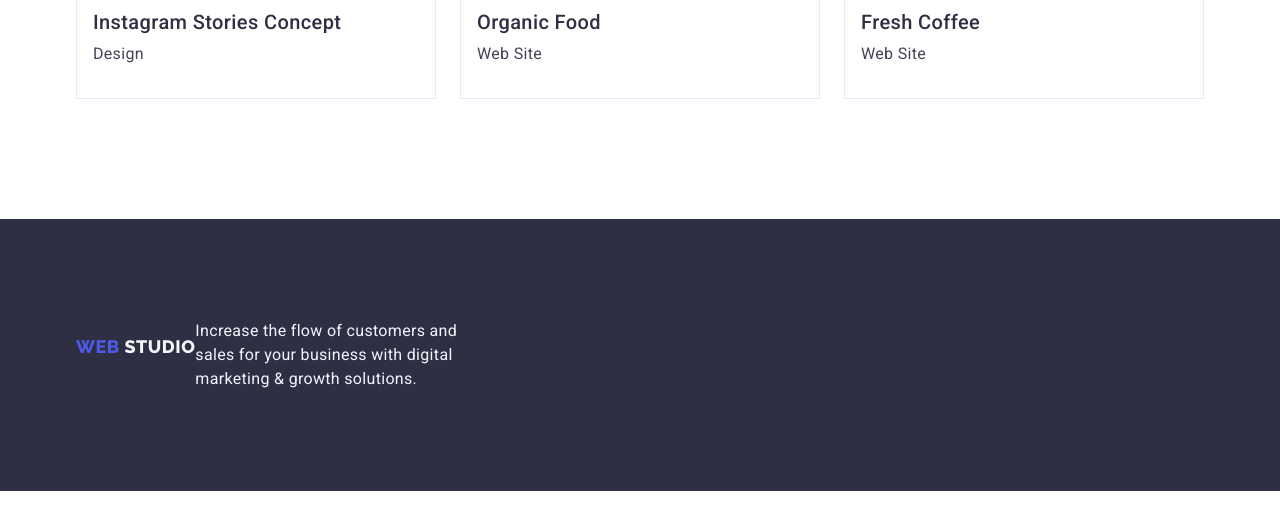
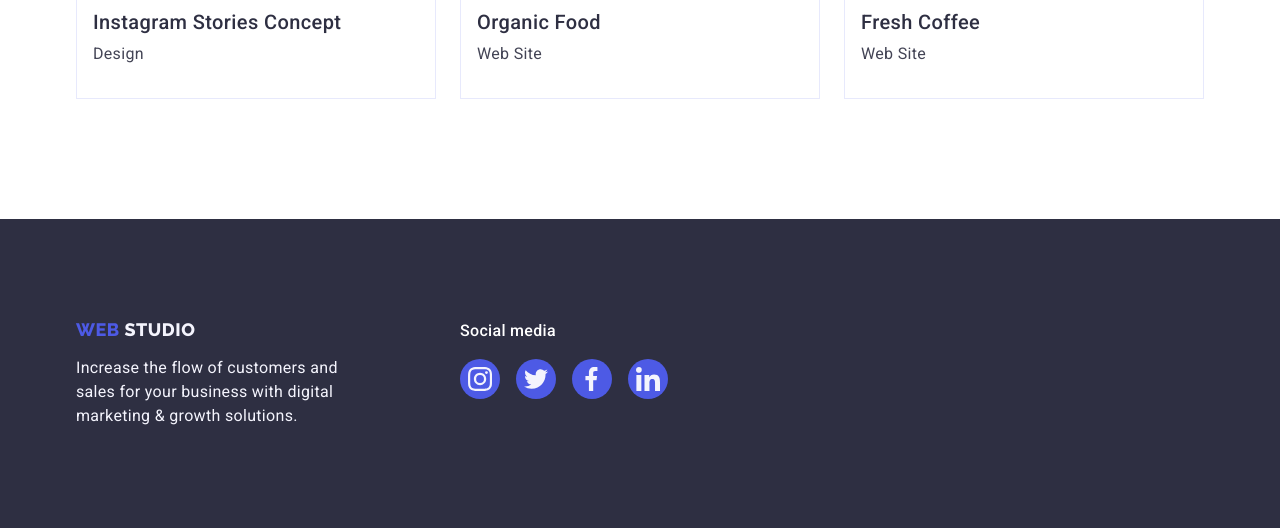
Before and after one commit to EKhobotin/goit-markup-hw-04, a plain HTML site: page portfolio.html in a window 1280 px wide. Shown: the part 1551-2079 px from the top of the page. Before the commit the page ends 2042 px from the top, so only its background shows below. Drawn offline with nearby package versions, Linux system fonts and the light colour scheme.

Commit message:
portfolio footer

```diff
--- a/css/style.css
+++ b/css/style.css
@@ -429,6 +429,7 @@ ol {
 }
 .footer .container {
   display: flex;
+  align-items: baseline;
 }
 .container-logo-footer {
   margin-right: 120px;
@@ -480,6 +481,7 @@ ol {
   height: 100%;
   background-color: #4d5ae5;
   border-radius: 50%;
+  transition: background-color 250ms cubic-bezier(0.4, 0, 0.2, 1);
 }
 
 .footer-social-link:hover,
--- a/portfolio.html
+++ b/portfolio.html
@@ -195,6 +195,7 @@
     </main>
     <footer class="footer">
       <div class="container">
+        <div class="container-logo-footer">
           <a class="logo-footer link" href="./index.html"
             >Web <span class="logo-part-footer">Studio</span></a
           >
@@ -203,6 +204,36 @@
             digital marketing & growth solutions.
           </p>
         </div>
+        <div class="container-social">
+          <p class="social-title">Social media</p>
+          <ul class="footer-social-list list">
+            <li class="footer-social-item">
+              <a class="footer-social-link link" href=""
+                ><svg class="footer-social-icon" width="24" height="24">
+                  <use href="./images/icons.svg#icon-instagram"></use></svg
+              ></a>
+            </li>
+            <li class="footer-social-item">
+              <a class="footer-social-link link" href=""
+                ><svg class="footer-social-icon" width="24" height="24">
+                  <use href="./images/icons.svg#icon-twitter"></use></svg
+              ></a>
+            </li>
+            <li class="footer-social-item">
+              <a class="footer-social-link link" href=""
+                ><svg class="footer-social-icon" width="24" height="24">
+                  <use href="./images/icons.svg#icon-facebook"></use></svg
+              ></a>
+            </li>
+            <li class="footer-social-item">
+              <a class="footer-social-link link" href=""
+                ><svg class="footer-social-icon" width="24" height="24">
+                  <use href="./images/icons.svg#icon-linkedin"></use></svg
+              ></a>
+            </li>
+          </ul>
+        </div>
+      </div>
     </footer>
   </body>
 </html>
```
Lines whose indentation alone changed are shown as unchanged.
